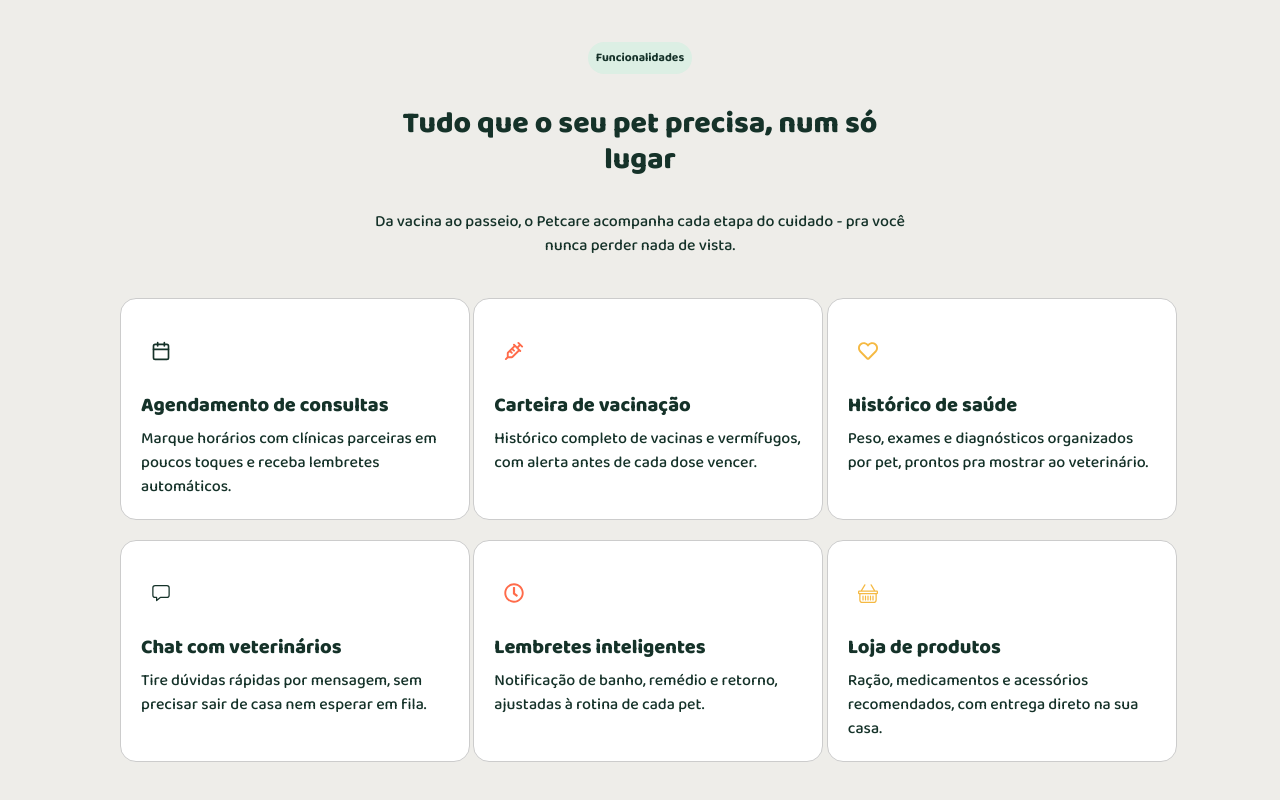
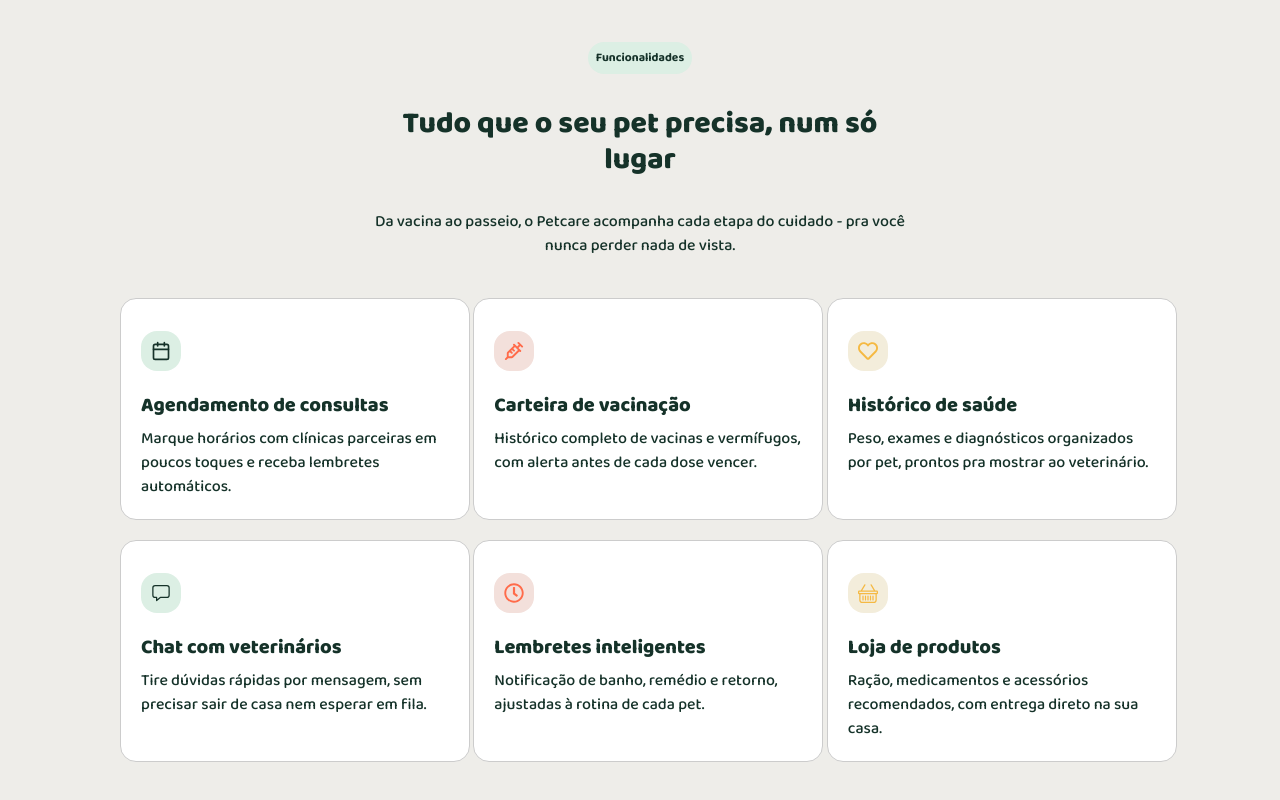
Before and after one commit to Luan481/petcare-lp, a React (Vite) app in the folder landing-page/: page / in a window 1280 px wide. Shown: the part 615-1415 px from the top of the page. Built offline with nearby package versions, Linux system fonts and the light colour scheme.

Commit message:
fix: background color

```diff
--- a/landing-page/src/components/Cards/index.tsx
+++ b/landing-page/src/components/Cards/index.tsx
@@ -4,13 +4,13 @@ interface CardProps {
     title: string;
     description: string;
     icon: React.ReactElement;
-    backround: string;
+    background: string;
 }
 
-export default function Cards({ title, description, icon, backround }: CardProps) {
+export default function Cards({ title, description, icon, background }: CardProps) {
     return (
         <div className="flex flex-col w-[350px] max-h-[230px] bg-white p-5 rounded-2xl border-1 border-[#ccc]">
-            <div className={`flex block ${backround} p-2 w-10 h-10 justify-center items-center rounded-2xl mt-3 mb-3`}>
+            <div className={`flex block ${background} p-2 w-10 h-10 justify-center items-center rounded-2xl mt-3 mb-3`}>
                 {icon}
             </div>
 
```
